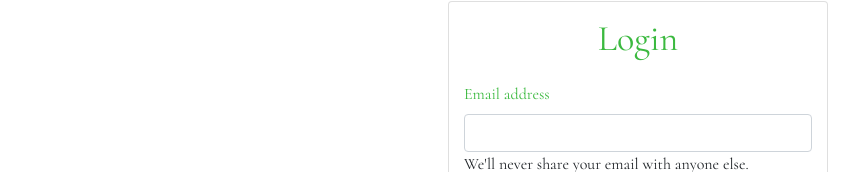
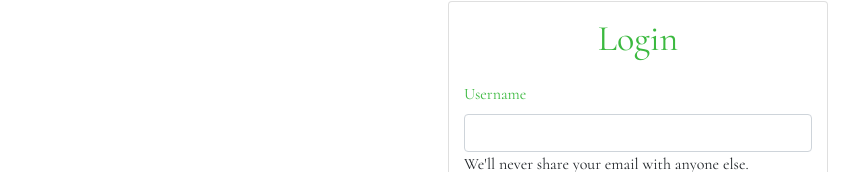
Before and after one commit to Ikechukwu-Ezugworie/WeatherApiFrontEndAngular, an Angular app: page /auth/login in a window 1280 px wide. Shown: the part 125-297 px from the top of the page, without its empty margins (2-861 px from the left). Built offline with nearby package versions, Linux system fonts and the light colour scheme.

Commit message:
fixed route issh

```diff
--- a/src/app/authenticationRoute/login/login.component.html
+++ b/src/app/authenticationRoute/login/login.component.html
@@ -4,7 +4,7 @@
   <form [formGroup] = "loginForm"
         (ngSubmit) = 'loginUser()'>
     <div class="form-group">
-      <label for="authUserName" class="bmd-label-floating">Email address</label>
+      <label for="authUserName" class="bmd-label-floating">Username</label>
       <input type="email" class="form-control"
              id="authUserName"
              formControlName="username">
--- a/src/app/authenticationRoute/login/login.component.ts
+++ b/src/app/authenticationRoute/login/login.component.ts
@@ -18,7 +18,6 @@ export class LoginComponent implements OnInit {
   public loginForm: FormGroup;
 
 
-
   ngOnInit() {
     this.loginForm = new FormGroup({
       'username': new FormControl(null, [Validators.required]),
@@ -34,10 +33,10 @@ export class LoginComponent implements OnInit {
     this.authenticationService.login(portalUser).subscribe(response => {
       this.showSpinner = false;
       if (response.code === '200') {
+        this.route.navigate(['weatherpadi/dashboard']);
         this.authenticationService.persist(response.data.loggedInUser);
       } else {
         // perform operation here
-        console.log("hello");
       }
 
     }, error1 => {
```
